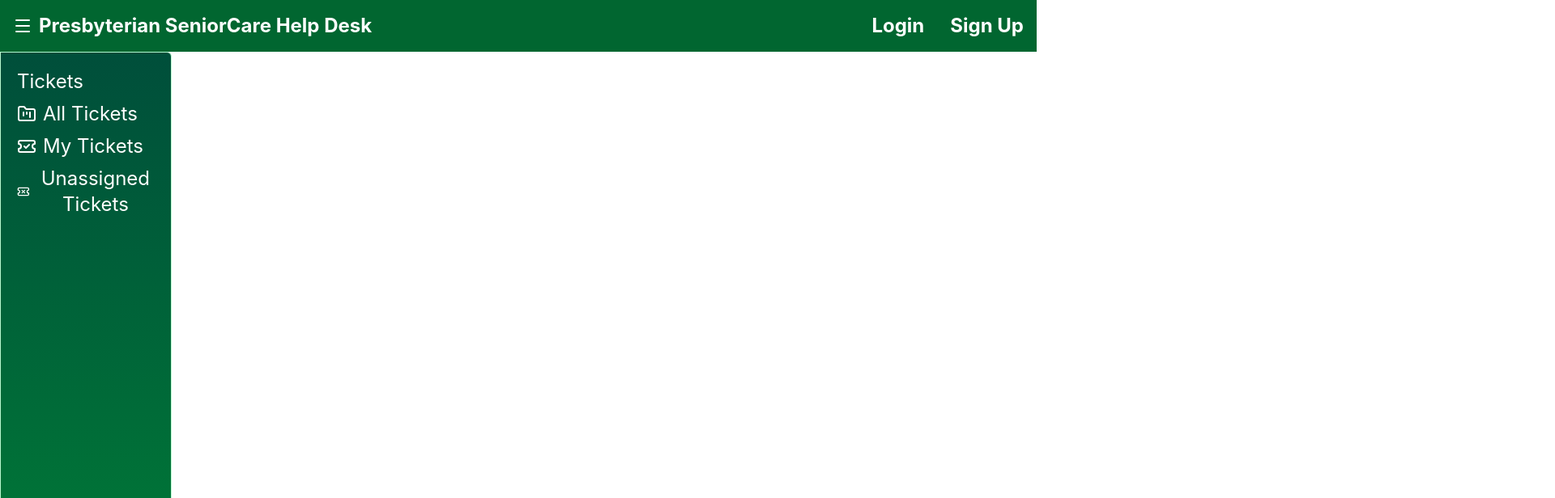
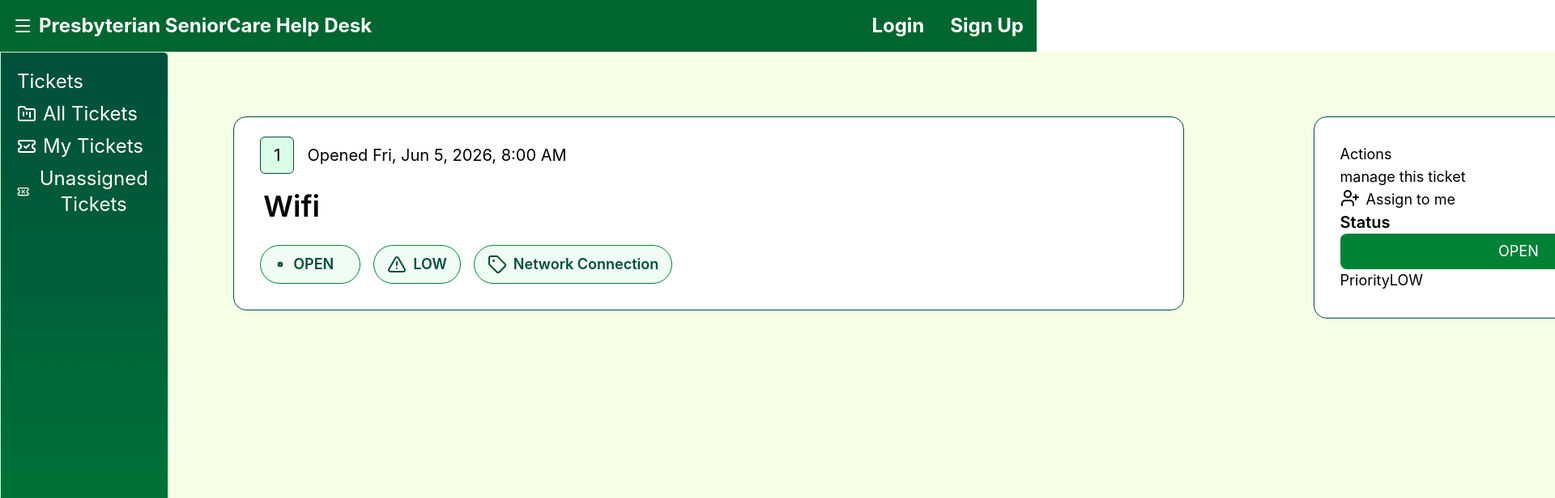
Before and after one commit to ChristianGWolff45/ServiceDesk, a React (Vite) app: page /Workpage/Board/tickets/1 in a window 1280 px wide. Shown: the top 616 px of the page at 81% size, 1920 px wide, since content can reach past the window. Built offline with nearby package versions, Linux system fonts and the light colour scheme.

Commit message:
started working on ticket details page

```diff
--- a/src/components/TicketItem.jsx
+++ b/src/components/TicketItem.jsx
@@ -1,7 +1,12 @@
-export function TicketItem({ key, ticket }) {
-  console.log(ticket);
+import { useNavigate } from "react-router-dom";
+
+export function TicketItem({ ticket }) {
+  const navigate = useNavigate();
   return (
-    <div className="grid-cols-[1fr_2fr_1fr_1fr_1fr_1fr] grid bg-green-50 p-4 border-t rounded-b-lg border-emerald-900">
+    <div
+      className="grid-cols-[1fr_2fr_1fr_1fr_1fr_1fr] grid bg-green-50 p-4 border-t rounded-b-lg border-emerald-900 cursor-pointer hover:bg-green-100 hover:p-4 hover:text-2xl"
+      onClick={() => navigate(`tickets/${ticket.id}`)}
+    >
       <p className="font-semibold ">{ticket.id}</p>
       <p className="font-semibold ">{ticket.title}</p>
       <p className="font-semibold ">{ticket.status}</p>
--- a/src/components/TicketList.jsx
+++ b/src/components/TicketList.jsx
@@ -3,7 +3,7 @@
 export function TicketList({ tickets }) {
   return (
     <div className="border-l border-r border-b border-emerald-900 rounded-lg m-24">
-      <div className="grid-cols-[1fr_2fr_1fr_1fr_1fr_1fr] grid  bg-emerald-900 rounded-t-lg p-3">
+      <div className="grid-cols-[1fr_2fr_1fr_1fr_1fr_1fr] grid p-4 bg-emerald-900 rounded-t-lg p-">
         <p className="font-semibold text-white">TICKET</p>
         <p className="font-semibold text-white">TITLE</p>
         <p className="font-semibold text-white">STATUS</p>
--- /dev/null
+++ b/src/pages/Ticket.jsx
@@ -0,0 +1,80 @@
+import { useParams } from "react-router-dom";
+import { useTickets } from "../hooks/useTickets";
+import {
+  Tag,
+  TriangleAlert,
+  Dot,
+  UserPlus,
+  ChevronDown,
+  ChevronUp,
+} from "lucide-react";
+
+export function Ticket() {
+  const params = useParams();
+  const ticketId = params.ticketId;
+  const { tickets } = useTickets();
+  const ticket = tickets.find((ticket) => ticket.id === ticketId);
+
+  return (
+    <div className="bg-lime-50">
+      <div className="grid grid-cols-[2fr_1fr]  justify-self-center w-500">
+        <div>
+          <div className="m-20 p-6 border bg-white border-emerald-900 rounded-2xl  flex-col flex gap-2">
+            <p className="flex gap-4 ml-2 text-xl items-center">
+              <span className="p-2 pl-4 pr-4 border-emerald-900 bg-green-100 rounded-md border">
+                {ticket.id}
+              </span>
+              <span>
+                {"Opened "}
+                {new Date(ticket.createdAt).toLocaleString("en-US", {
+                  weekday: "short",
+                  month: "short",
+                  day: "numeric",
+                  year: "numeric",
+                  hour: "numeric",
+                  minute: "2-digit",
+                  hour12: true,
+                })}
+              </span>
+            </p>
+            <h1 className="text-4xl font-semibold m-3">{ticket.title}</h1>
+            <div className="flex gap-4 text-lg items-center font-semibold m-2">
+              <div className="flex  items-center text-center p-2 h-12 pr-8 bg-green-50 rounded-full border border-green-700 text-emerald-900">
+                <Dot className="bold stroke-3 w-8 h-auto" />
+                {ticket.status}
+              </div>
+              <div className="flex gap-2 items-center text-center p-2 pl-4 pr-4 h-12 bg-green-50 rounded-full border border-green-700 text-emerald-900">
+                <TriangleAlert />
+                {ticket.priority}
+              </div>
+              <div className="flex gap-2 items-center text-center p-2 h-12 pl-4 pr-4 bg-green-50 rounded-full border border-green-700 text-emerald-900">
+                <Tag />
+                {ticket.category}
+              </div>
+            </div>
+          </div>
+        </div>
+        <div>
+          <div className="border bg-white border-emerald-900 m-20 rounded-2xl flex flex-col text-lg p-8">
+            <p>Actions</p>
+            <p>manage this ticket</p>
+
+            <button className="flex gap-2">
+              <UserPlus /> Assign to me
+            </button>
+            <label>
+              <p className="text-xl font-semibold">Status</p>
+              <button className="w-full   bg-green-700 text-white rounded-lg p-2">
+                {ticket.status}
+              </button>
+            </label>
+            <label>
+              Priority
+              <button>{ticket.priority}</button>
+            </label>
+          </div>
+        </div>
+      </div>
+    </div>
+  );
+}
--- a/src/pages/WorkPage.jsx
+++ b/src/pages/WorkPage.jsx
@@ -4,13 +4,14 @@
 import { Header } from "../components/Header";
 import { ChevronRight, ChevronLeft } from "lucide-react";
 import { useState } from "react";
+import { Ticket } from "./Ticket";
 export function WorkPage() {
   const [navOpen, setNavOpen] = useState(true);
   return (
-    <div className="max-w-screen">
+    <div className="max-w-screen ">
       <Header />
       <div
-        className={`grid grid-cols-[1fr_5fr] gap-2  ${navOpen ? "grid-cols-[1fr_5fr]" : "grid-cols-[1fr_160fr]"}`}
+        className={`grid grid-cols-[1fr_5fr]  ${navOpen ? "grid-cols-[1fr_5fr]" : "grid-cols-[1fr_160fr]"}`}
       >
         <div
           className="bg-linear-to-b
@@ -21,7 +22,7 @@
               <WorkspaceNavigation />
               <button
                 onClick={() => setNavOpen(false)}
-                className="absolute left-1/8 cursor-pointer rounded-full opacity-0 hover:opacity-100 h-full"
+                className="absolute left-1/6 -translate-x-32 cursor-pointer rounded-full opacity-0 hover:opacity-100 h-full"
               >
                 <ChevronLeft className="text-white  w-32 h-auto" />
               </button>
@@ -37,6 +38,7 @@
         </div>
         <Routes>
           <Route path="Board" element={<TicketBoard />} />
+          <Route path="Board/tickets/:ticketId" element={<Ticket />} />
         </Routes>
       </div>
     </div>
```
